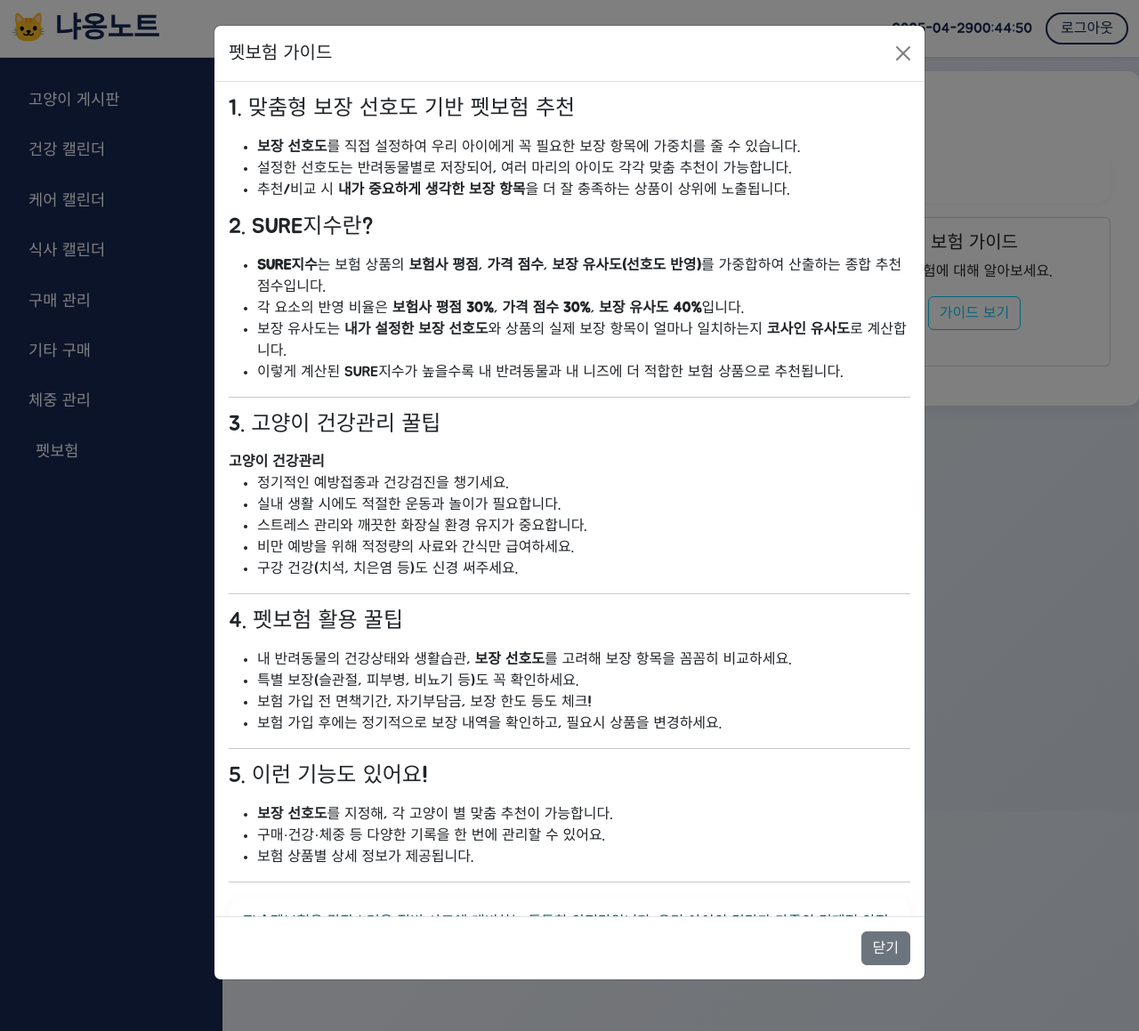
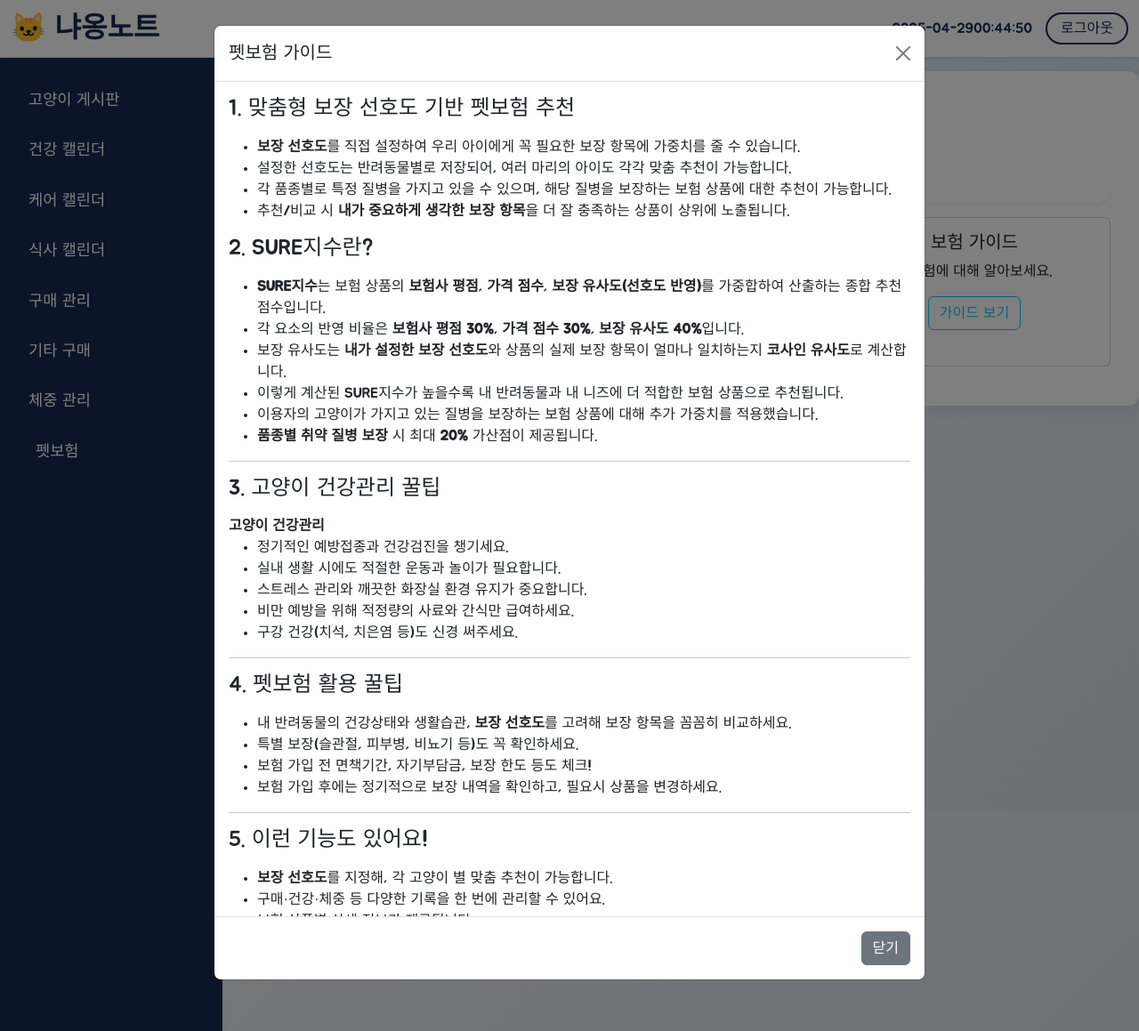
Before and after one commit to ychany/CatCare, a Django app: page /insurance/ in a window 1280 px wide, after a click on "가이드 보기". Shown: the top 1159 px of the page at 89% size. Run offline with Django 5.2, Linux system fonts and the light colour scheme; the visitor is signed in with stand-in values (Sample User, id 1); data that the repository does not hold is empty; parts of the project's set-up code (start-up, migrations or seed data) failed here and were passed over.

Commit message:
보험 추천에 BREED 추가 최종

```diff
--- a/insurance_app/views.py
+++ b/insurance_app/views.py
@@ -76,6 +76,13 @@ def recommend_form(request, pet_profile_id):
         ('비뇨기질환', 'urinary'),
     ]
     pet_profile = get_object_or_404(PetProfile, id=pet_profile_id)
+    # breed.json에서 품종명 리스트 추출
+    breed_path = Path(__file__).parent / 'fixtures' / 'breed.json'
+    breed_list = []
+    if breed_path.exists():
+        with open(breed_path, encoding='utf-8') as f:
+            breed_data = json.load(f)
+            breed_list = [b['fields']['name'] for b in breed_data]
     # PetProfile에 저장된 preference_dict 불러오기 (없으면 3으로 채움)
     preference_dict = pet_profile.preference_dict or {key: 3 for label, key in preference_fields}
     # 혹시라도 값이 빠진 key가 있으면 3으로 채움
@@ -86,6 +93,8 @@ def recommend_form(request, pet_profile_id):
         'pet_profile_id': pet_profile_id,
         'preference_fields': preference_fields,
         'preference_dict': preference_dict,
+        'breed_list': breed_list,
+        'selected_breed': pet_profile.breed,
     }
     return render(request, 'insurance/recommend_form.html', context)
 
@@ -95,6 +104,8 @@ def insurance_recommend(request, pet_profile_id):
     if request.method != 'POST':
         return HttpResponseRedirect(reverse('insurance:recommend_form', args=[pet_profile_id]))
     pet = get_object_or_404(Pet, id=pet_profile_id, owner=request.user)
+    breed_name = pet.breed  # Pet 객체에서 breed 값을 가져옴
+
     # PetProfile preference_dict 저장
     try:
         pet_profile = PetProfile.objects.get(id=pet_profile_id)
@@ -115,8 +126,10 @@ def insurance_recommend(request, pet_profile_id):
         preference_dict = {}
         for label, key in preference_fields:
             preference_dict[key] = int(request.POST.get(key, 3))
-        # PetProfile에 preference_dict 저장
-        if pet_profile:
+        # 품종 선택값 저장
+        breed_value = request.POST.get('breed')
+        if pet_profile and breed_value:
+            pet_profile.breed = breed_value
             pet_profile.preference_dict = preference_dict
             pet_profile.save()
     else:
@@ -213,7 +226,7 @@ def insurance_recommend(request, pet_profile_id):
         temp_detail['price_score'] = price_score
         temp_detail['matching_score'] = matching_score
         temp_detail['cover_count'] = len(flatten_coverage_keys(product.coverage_details))
-        temp_detail['sure_score'] = make_sure_score(temp_detail['company_score'], price_score, matching_score)
+        temp_detail['sure_score'] = make_sure_score(temp_detail['company_score'], price_score, matching_score, breed_disease_bonus=0)
         cover_path = Path(__file__).parent / 'fixtures' / 'cover.json'
         disease_path = Path(__file__).parent / 'fixtures' / 'disease.json'
         cover_map = {}
@@ -266,6 +279,47 @@ def insurance_recommend(request, pet_profile_id):
     if products:
         print('샘플 coverage_details:', products[0].insurance_name, products[0].coverage_details)
 
+    # --- 품종별 취약 질병 보장 가산점 추천 근거 추가 ---
+    breed_path = Path(__file__).parent / 'fixtures' / 'breed.json'
+    disease_path = Path(__file__).parent / 'fixtures' / 'disease.json'
+    breed_disease_pks = []
+    breed_disease_names = []
+    if breed_path.exists() and disease_path.exists():
+        with open(breed_path, encoding='utf-8') as f:
+            breed_data = json.load(f)
+        with open(disease_path, encoding='utf-8') as f:
+            disease_data = json.load(f)
+        # 품종명 -> 질병 PK 매핑
+        breed_name_to_disease = {b['fields']['name']: b['fields']['disease'] for b in breed_data}
+        breed_disease_pks = breed_name_to_disease.get(breed_name, [])
+        disease_pk_to_name = {d['pk']: d['fields']['name'] for d in disease_data}
+        breed_disease_names = [disease_pk_to_name.get(pk) for pk in breed_disease_pks if pk in disease_pk_to_name]
+    print(f"[DEBUG] 선택된 품종: {breed_name}")
+    print(f"[DEBUG] 취약 질병 PK: {breed_disease_pks}")
+    print(f"[DEBUG] 취약 질병명: {breed_disease_names}")
+    for temp_detail in before_ranking:
+        product = temp_detail['product']
+        details = getattr(product, 'insurancedetail_set', None)
+        covered_diseases = set()
+        if details and details.exists() and breed_disease_pks:
+            for detail in details.all():
+                for pk in breed_disease_pks:
+                    if (pk in (detail.basic or [])) or (detail.special and pk in detail.special):
+                        covered_diseases.add(pk)
+        print(f"[DEBUG] 상품: {getattr(product, 'insurance_name', None) or getattr(product, 'name', None)}")
+        print(f"  보장하는 취약 질병 PK: {covered_diseases}")
+        print(f"  보장하는 취약 질병명: {[name for pk, name in zip(breed_disease_pks, breed_disease_names) if pk in covered_diseases]}")
+        if covered_diseases:
+            covered_names = [name for pk, name in zip(breed_disease_pks, breed_disease_names) if pk in covered_diseases]
+            if covered_names:
+                temp_detail['matching_reason'].insert(0, f"{breed_name} 품종은 {', '.join(covered_names)} 질병에 취약하여, 해당 질병이 보장내역에 포함된 상품을 추천합니다.")
+    # 추천 근거 reason(문구) context에 추가(상위 1개 상품 기준)
+    reason = None
+    if breed_name and breed_disease_names:
+        reason = f"{breed_name} 품종은 {', '.join(breed_disease_names)} 질병에 취약하여, 해당 질병이 보장내역에 포함된 상품을 추천합니다."
+
+    print(f"[DEBUG] POST 데이터: {request.POST}")
+
     context = {
         'pet': pet,
         'sure_ranking': sure_ranking,
@@ -273,6 +327,7 @@ def insurance_recommend(request, pet_profile_id):
         'cover_ranking': cover_ranking,
         'preference_fields': preference_fields,
         'preference_dict': preference_dict,
+        'reason': reason,
     }
     return render(request, 'insurance/recommend.html', context)
 
@@ -409,7 +464,7 @@ def insurance_compare(request):
             price_score = float(product.base_price)
         product_vector = get_category_coverage_vector(product.coverage_details, all_coverage_keys)
         matching_score = cosine_similarity(user_vector, product_vector)
-        sure_score = make_sure_score(company_score, price_score, matching_score)
+        sure_score = make_sure_score(company_score, price_score, matching_score, breed_disease_bonus=0)
         processed.append((product, sure_score))
 
     context = {
@@ -557,3 +612,7 @@ def api_get_preference(request, pet_profile_id):
         return JsonResponse({'success': True, 'preference_dict': preference_dict})
     except PetProfile.DoesNotExist:
         return JsonResponse({'success': False, 'error': 'PetProfile not found'})
+
+def make_sure_score(company_score, price_score, matching_score, breed_disease_bonus=0):
+    base_score = (company_score * 0.3) + (price_score * 0.3) + (matching_score * 0.4)  # 합계 100%
+    return base_score + (breed_disease_bonus * 0.2)  # 최대 20% 가산점
--- a/templates/common_app/pet_edit.html
+++ b/templates/common_app/pet_edit.html
@@ -9,8 +9,9 @@
       <div class="card border-0" style="box-shadow:none;">
         <div class="card-body p-4">
           <h2 class="mb-4 text-center fw-bold" style="letter-spacing:1px;">{{ pet.name }} 정보 수정</h2>
-          <form method="post" enctype="multipart/form-data">
+          <form method="post" action="{% url 'pets:pet_edit' pet.id %}" enctype="multipart/form-data">
             {% csrf_token %}
+            <input type="hidden" name="breed" value="{{ pet.breed }}">
             {% if pet.image %}
               <div class="text-center mb-4">
                 <img src="{{ pet.image.url }}" alt="{{ pet.name }}" style="width:110px; height:110px; object-fit:cover; border:1px solid #ddd;">
--- a/templates/insurance/main.html
+++ b/templates/insurance/main.html
@@ -207,6 +207,7 @@ function goToCompare() {
         <ul>
           <li><b>보장 선호도</b>를 직접 설정하여 우리 아이에게 꼭 필요한 보장 항목에 가중치를 줄 수 있습니다.</li>
           <li>설정한 선호도는 반려동물별로 저장되어, 여러 마리의 아이도 각각 맞춤 추천이 가능합니다.</li>
+          <li>각 품종별로 특정 질병을 가지고 있을 수 있으며, 해당 질병을 보장하는 보험 상품에 대한 추천이 가능합니다.</li>
           <li>추천/비교 시 <b>내가 중요하게 생각한 보장 항목</b>을 더 잘 충족하는 상품이 상위에 노출됩니다.</li>
         </ul>
         <h4 class="mb-3">2. SURE지수란?</h4>
@@ -215,6 +216,8 @@ function goToCompare() {
           <li>각 요소의 반영 비율은 <b>보험사 평점 30%</b>, <b>가격 점수 30%</b>, <b>보장 유사도 40%</b>입니다.</li>
           <li>보장 유사도는 <b>내가 설정한 보장 선호도</b>와 상품의 실제 보장 항목이 얼마나 일치하는지 <b>코사인 유사도</b>로 계산합니다.</li>
           <li>이렇게 계산된 SURE지수가 높을수록 내 반려동물과 내 니즈에 더 적합한 보험 상품으로 추천됩니다.</li>
+          <li>이용자의 고양이가 가지고 있는 질병을 보장하는 보험 상품에 대해 추가 가중치를 적용했습니다.</li>
+          <li><b>품종별 취약 질병 보장</b> 시 최대 <b>20%</b> 가산점이 제공됩니다.</li>
         </ul>
         <hr>
         <h4 class="mb-3">3. 고양이 건강관리 꿀팁</h4>
--- a/templates/insurance/recommend.html
+++ b/templates/insurance/recommend.html
@@ -5,6 +5,11 @@
 {% block content %}
 <div class="container mt-4">
     <h2 class="mb-4">보험 추천 결과</h2>
+    {% if reason %}
+    <div class="alert alert-info fw-bold mb-4">
+        {{ reason }}
+    </div>
+    {% endif %}
     {% if sure_ranking %}
         <div class="row">
             {% for item in sure_ranking %}
```
Also changed, not shown: common_app/forms.py (+12 -0 lines).
